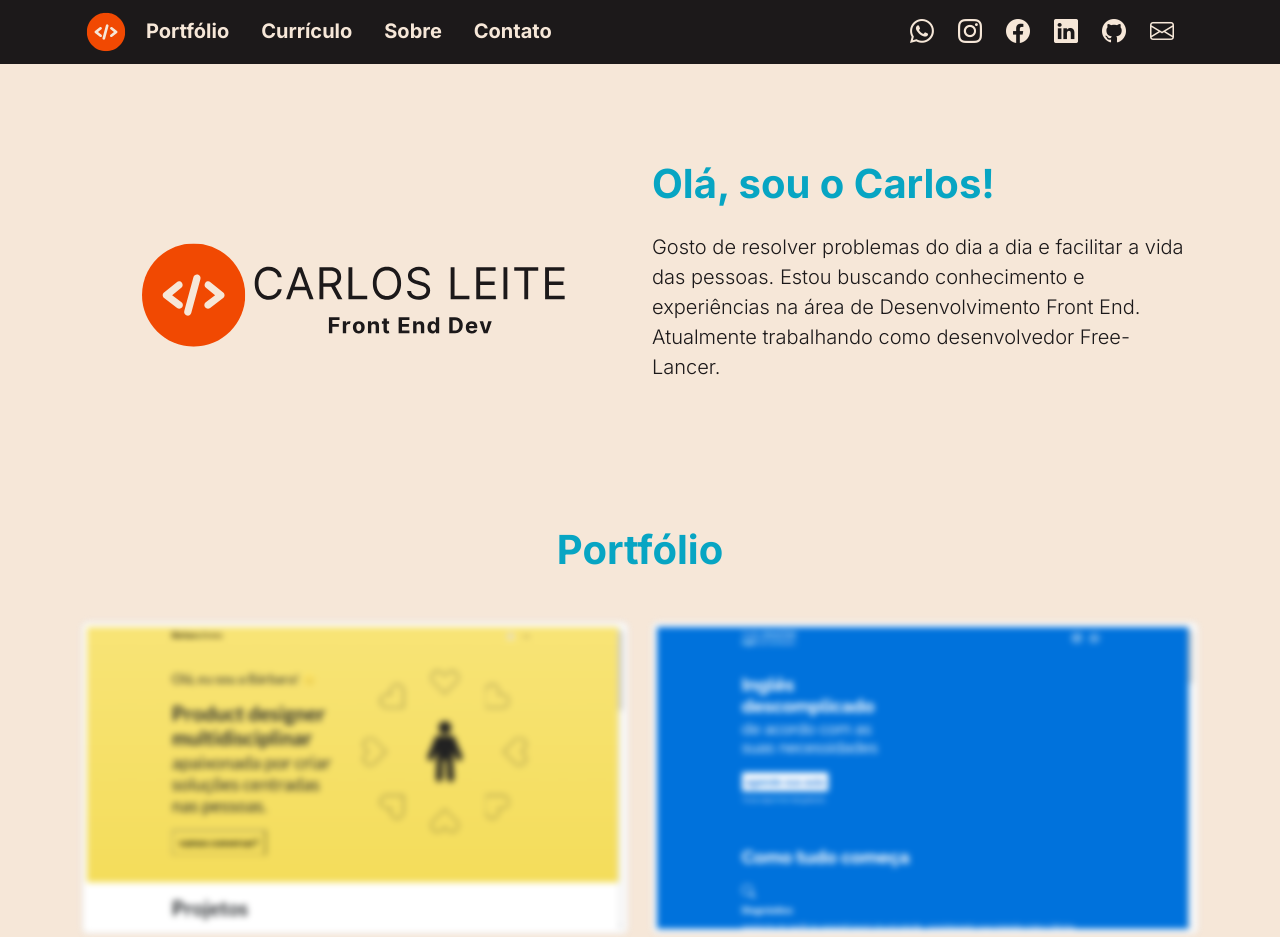
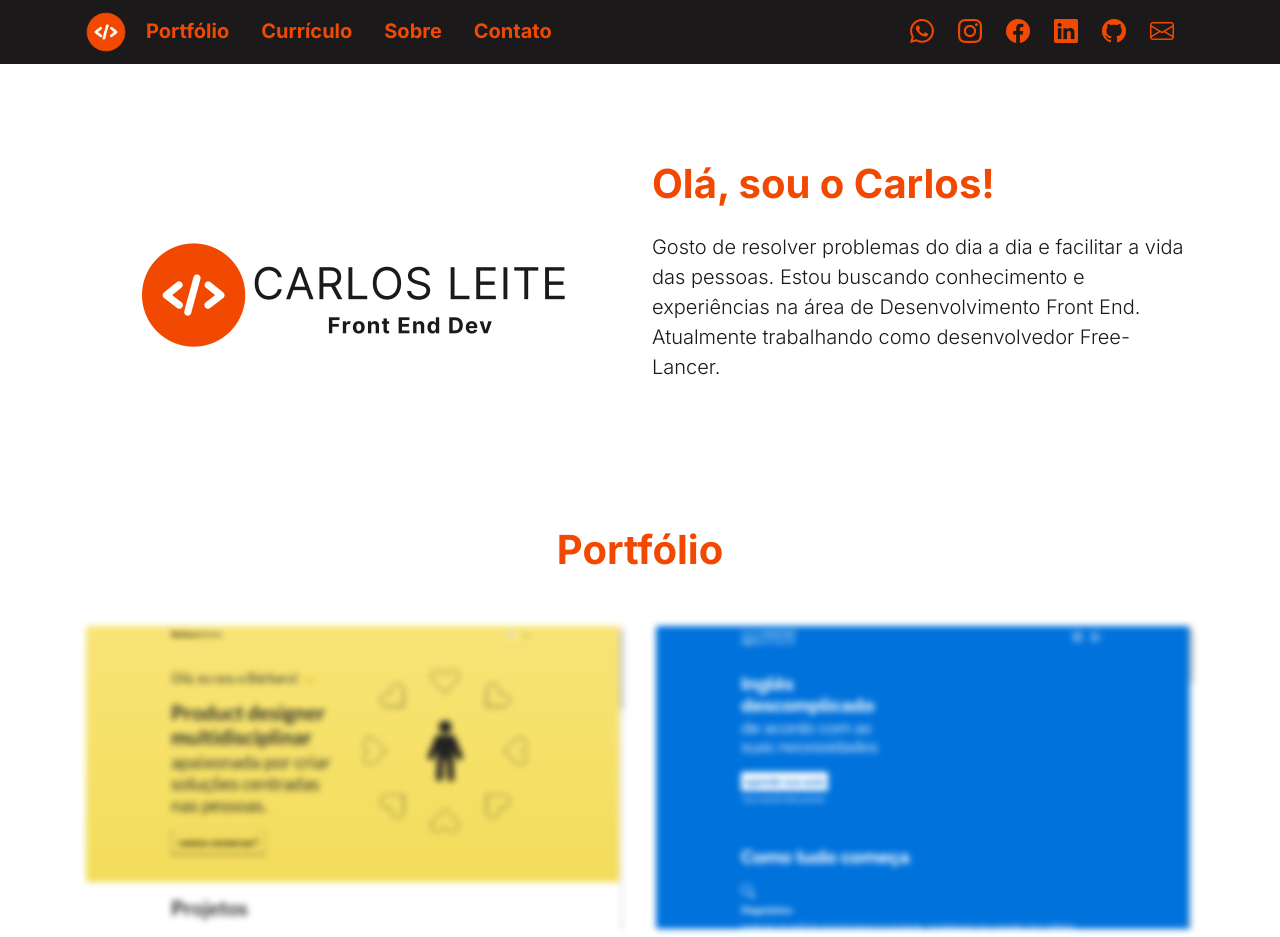
Before and after one commit to carlosebl/carlos_leite, a plain HTML site: page index.html in a window 1280 px wide. Shown: the top 937 px of the page. Drawn offline with nearby package versions, Linux system fonts and the light colour scheme.

Commit message:
changed colors

```diff
--- a/index.html
+++ b/index.html
@@ -17,7 +17,7 @@
             <nav id="menu-navegacao">
                 <ul class="nav nav-pills d-lg-flex">
                     <li class="nav-item fw-bold">
-                        <a href="#saudacao"><img src="./img/selo_carlos.svg" alt=""></a>
+                        <a href="index.html"><img src="./img/selo_carlos.png" alt=""></a>
                     </li>
                     <li class="nav-item fw-bold">
                         <a href="#portfolio" class="nav-link">Portfólio</a>
@@ -73,7 +73,7 @@
         <div class="container">
             <div class="row">
                 <div class="col-md-6 text-center">
-                    <img src="./img/logo_carlos.svg" alt="">
+                    <img src="./img/logo_carlos.png" alt="">
                 </div>
                 <div class="col-md-6">
                     <div class="mb-2">
--- a/main.css
+++ b/main.css
@@ -1,6 +1,6 @@
 body {
     font-family: 'Inter', sans-serif;
-    background-color: #F6E7D8;
+    background-color: #fff;
     color: #1C191A;
 }
 
@@ -12,14 +12,18 @@ header {
     width: 48px;
 }
 
-.nav-link,
-.nav-link:hover {
-    color: #F6E7D8;
+.nav-link {
+    color: #f14902;
     font-size: 20px;
 }
 
 .nav-item i {
-    color: #F6E7D8;
+    color: #f14902;
+}
+
+.nav-link:hover,
+.nav-item i:hover {
+    color: #fff;
 }
 
 #saudacao img {
@@ -27,7 +31,7 @@ header {
 }
 
 #saudacao h1 {
-    color: #07A5C3;
+    color: #f14902;
     font-weight: bold;
 }
 
@@ -37,13 +41,19 @@ header {
 }
 
 #portfolio h1 {
-    color: #07A5C3;
+    color: #f14902;
     text-align: center;
     font-weight: bold;
 }
 
-#portfolio img {
+.img-thumbnail {
     max-width: 100%;
     filter: blur(3px);
     -webkit-filter: blur(3px);
+    border: none;
 }
+
+.img-thumbnail:hover {
+    border: 4px solid #1C191A;
+    filter: none;
+}
```
Also changed, not shown: img/logo_carlos.png (added), img/selo_carlos.png (added).
